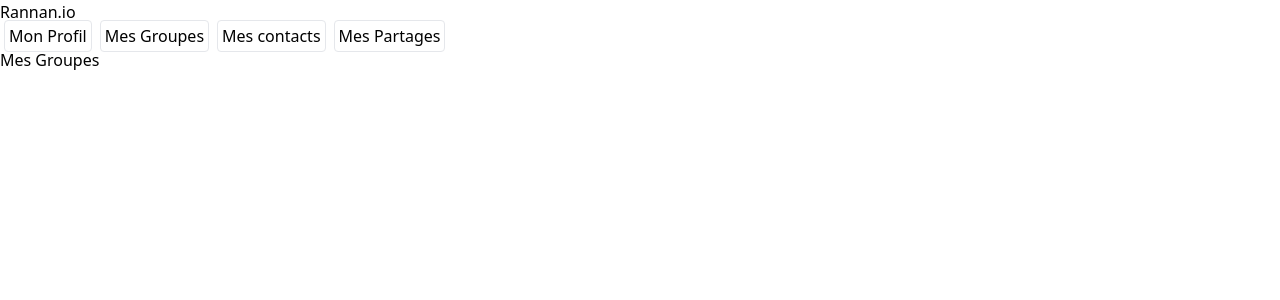
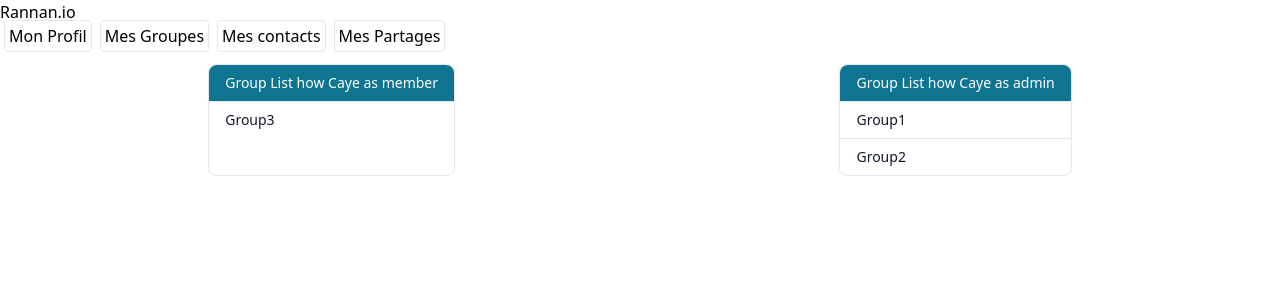
Before and after one commit to Tonyac-create/Rannan_Front, a React (Vite) app: page /groups in a window 1280 px wide. Shown: the top 300 px of the page. Built offline with nearby package versions, Linux system fonts and the light colour scheme.

Commit message:
Updated MyGroupsList component

```diff
--- /dev/null
+++ b/src/components/MyGroupsList/MyGroupsList.tsx
@@ -0,0 +1,127 @@
+import { ListGroup } from 'flowbite-react';
+import { useEffect, useState } from 'react';
+
+export default function MyGroupsList (props: any) {
+
+// Liste des contacts entre Users
+  const userId = 2
+  const [ userName, setUserName ] = useState("")
+  const { role } = props
+  const [groups, setGroups] = useState([]);
+
+  const apiUserInGroups = [
+    {
+      id: 1,
+      userId: 1,
+      groupId: 1
+    },
+    {
+      id: 2,
+      userId: 1,
+      groupId: 2
+    },
+    {
+      id: 3,
+      userId: 3,
+      groupId: 1
+    },
+    {
+      id: 4,
+      userId: 2,
+      groupId: 2
+    },
+    {
+      id: 5,
+      userId: 2,
+      groupId: 3
+    }
+  ]
+
+// Liste des Users
+const apiUsers = [
+  {
+    id: 1,
+    nickname: "Thomas"
+  },
+  {
+    id: 2,
+    nickname: "Caye"
+  },
+  {
+    id: 3,
+    nickname: "Angélique"
+  }
+]
+
+// Liste des groupes
+const apiGroups = [
+  {
+    id: 1,
+    name: "Group1",
+    creatorId: 2
+  },
+  {
+    id: 2,
+    name: "Group2",
+    creatorId: 2
+  },
+  {
+    id: 3,
+    name: "Group3",
+    creatorId: 1
+  }
+]
+
+// Récupére le Nickname du User qui utilise l'app
+useEffect(() => {
+  apiUsers.map((el) => {
+    if (el.id === userId) {
+      setUserName(el.nickname)
+    }
+  })
+})
+
+// Récupérer la liste des groupes suivant le role
+  useEffect(() => {
+    const getGroups = () => {
+      try {
+        if (role === "member") {
+          const memberGroups = apiUserInGroups.filter((el) => el.userId === userId)
+          let filterGroups
+          memberGroups.map((group) => {
+            filterGroups = apiGroups.filter((el) => el.id === group.groupId)
+          })
+          return setGroups(filterGroups)
+        }
+        if (role === "admin") {
+          const filterGroups = apiGroups.filter((el) => el.creatorId === userId)
+          return setGroups(filterGroups)
+        }
+      } catch (error) {
+      console.log("🐼 ~ file: MyGroups.tsx:73 ~ getGroups ~ error:", error)
+      }
+    }
+    getGroups()
+  }, [])
+
+
+  return (
+    <ListGroup>
+      <ListGroup.Item
+        active
+        href="#"
+      >
+        <p>
+          Group List how {userName} as {role}
+        </p>
+      </ListGroup.Item>
+      {groups.map((group) => {
+          return (
+            <ListGroup.Item key={group.id}>
+              <p>{group.name}</p>
+            </ListGroup.Item>
+          )
+        })}
+    </ListGroup>
+  )
+}
--- a/src/pages/Groups/Groups.tsx
+++ b/src/pages/Groups/Groups.tsx
@@ -1,9 +1,13 @@
+import MyGroupsList from "../../components/MyGroupsList/MyGroupsList"
 
 
 const Groups = () => {
   return (
     <>
-        <h1>Mes Groupes</h1>
+      <div className="flex justify-around m-4">
+        <MyGroupsList role="member" />
+        <MyGroupsList role="admin" />
+      </div>
     </>
   )
 }
```
Also changed, not shown: src/components/MyGroups/MyGroups.tsx (deleted, +0 -11 lines). Lines whose indentation alone changed are shown as unchanged.
